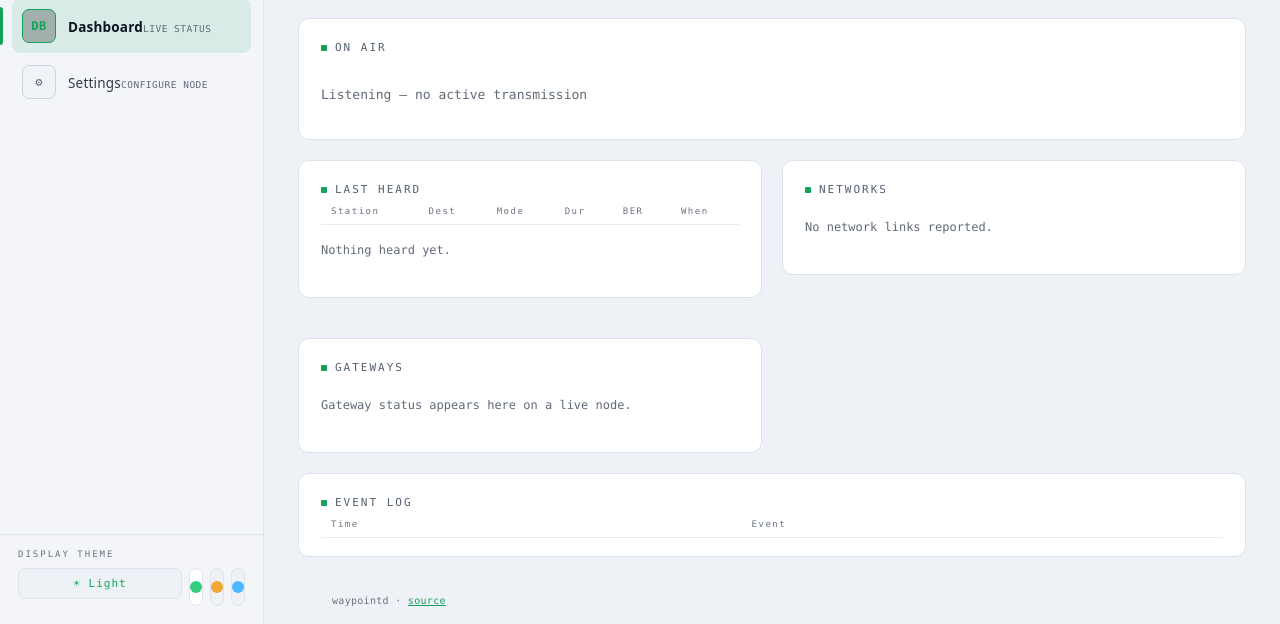
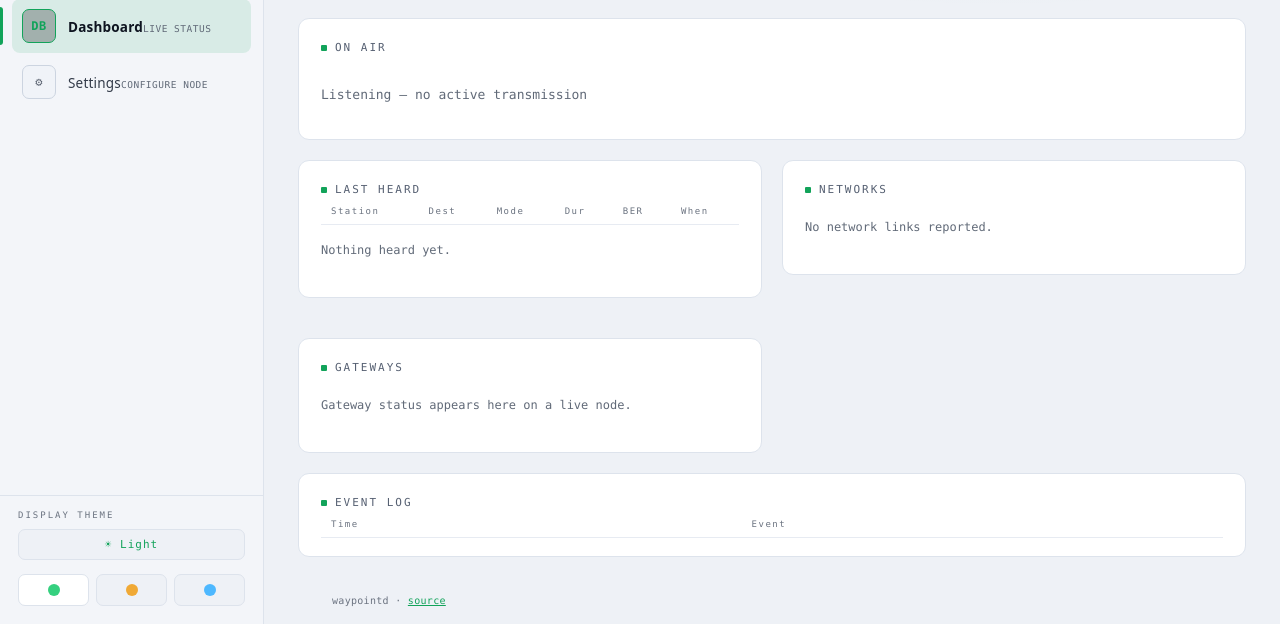
Before and after one commit to KN4OQW/waypoint, a plain HTML site: page ui/static/index.html in a window 1280 px wide. Shown: the part 176-800 px from the top of the page. Drawn offline with Linux system fonts and the light colour scheme; no server answers.

Commit message:
Fix theme-switcher button spacing: wrap the mode toggle to its own row
The Dark/Light toggle is a full-width button (flex 1 1 100%) but .swatches was
flex-wrap:nowrap, so it sat inline with the three accent dots — squishing them to
14px and misaligning heights (31px toggle vs 38px dots). flex-wrap:wrap lets the
toggle take its own row with the accent dots evenly spaced below.

Signed-off-by: Clint Chance <clint@thechance.family>

```diff
--- a/ui/static/index.html
+++ b/ui/static/index.html
@@ -123,7 +123,7 @@
 
   .theme-pick { padding: 14px 18px 18px; border-top: 1px solid var(--side-line); }
   .theme-head { font-family: var(--mono); font-size: 9px; letter-spacing: 2px; color: var(--faint); margin-bottom: 9px; }
-  .swatches { display: flex; gap: 7px; }
+  .swatches { display: flex; flex-wrap: wrap; gap: 7px; } /* the full-width mode toggle wraps to its own row above the accent dots */
   .swatch { flex: 1; display: flex; align-items: center; justify-content: center; padding: 9px 0; border-radius: 7px; cursor: pointer; background: var(--swatch-bg); border: 1px solid var(--chip-line); }
   .swatch .dot { width: 12px; height: 12px; border-radius: 50%; }
   .swatch.on { background: var(--swatch-on); }
```
Also changed, not shown: ui/static/settings.html (+1 -1 lines).
